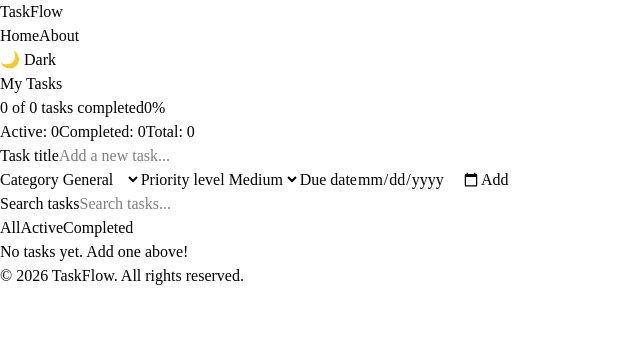
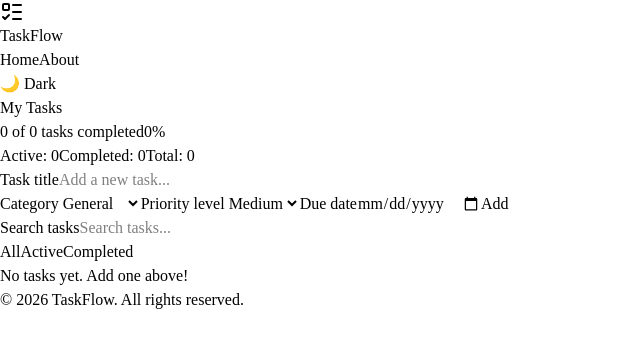
Before and after one commit to sieve-dev-sudo/taskflow-frontend, a React (Vite) app: page / in a window 1280 px wide. Shown: the top 348 px of the page, without its empty margins (0-640 px from the left). Built offline with nearby package versions, Linux system fonts and the light colour scheme.

Commit message:
feat: add logo icon to Header

```diff
--- a/src/components/Header.jsx
+++ b/src/components/Header.jsx
@@ -1,11 +1,13 @@
 import { Link, NavLink } from 'react-router-dom'
+import { ListTodo } from 'lucide-react'
 import ThemeToggle from './ThemeToggle'
 
 function Header() {
   return (
     <header className="w-full border-b border-slate-200 dark:border-slate-800 bg-white dark:bg-slate-900">
       <div className="max-w-4xl mx-auto px-4 py-3 sm:py-4 flex flex-col sm:flex-row items-center justify-between gap-2 sm:gap-0">
-        <Link to="/" className="text-lg sm:text-xl font-bold text-slate-900 dark:text-slate-100">
+        <Link to="/" className="flex items-center gap-2 text-lg sm:text-xl font-bold text-slate-900 dark:text-slate-100">
+          <ListTodo className="w-6 h-6 text-indigo-600" />
           TaskFlow
         </Link>
         <div className="flex items-center gap-3 sm:gap-4">
```
